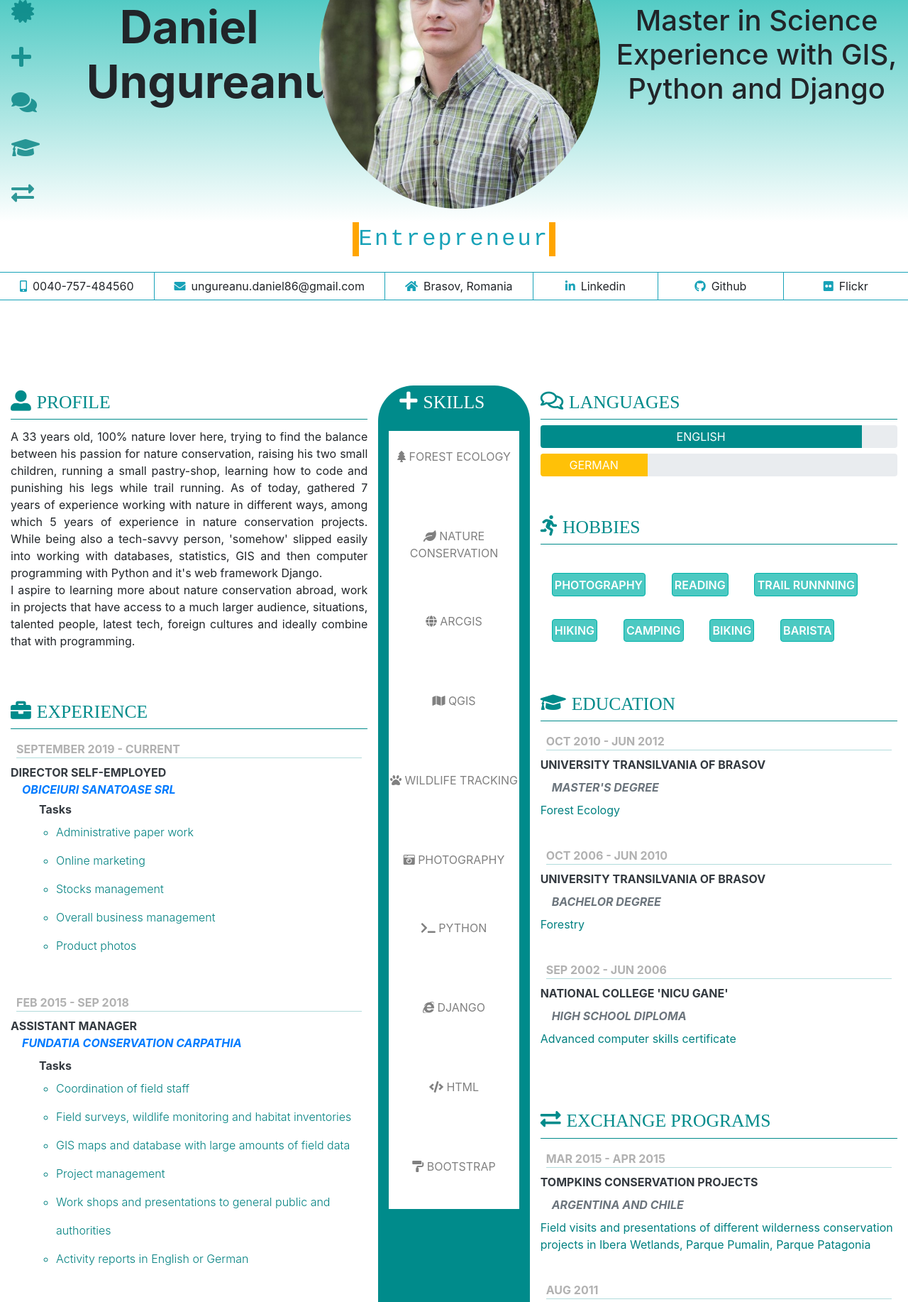
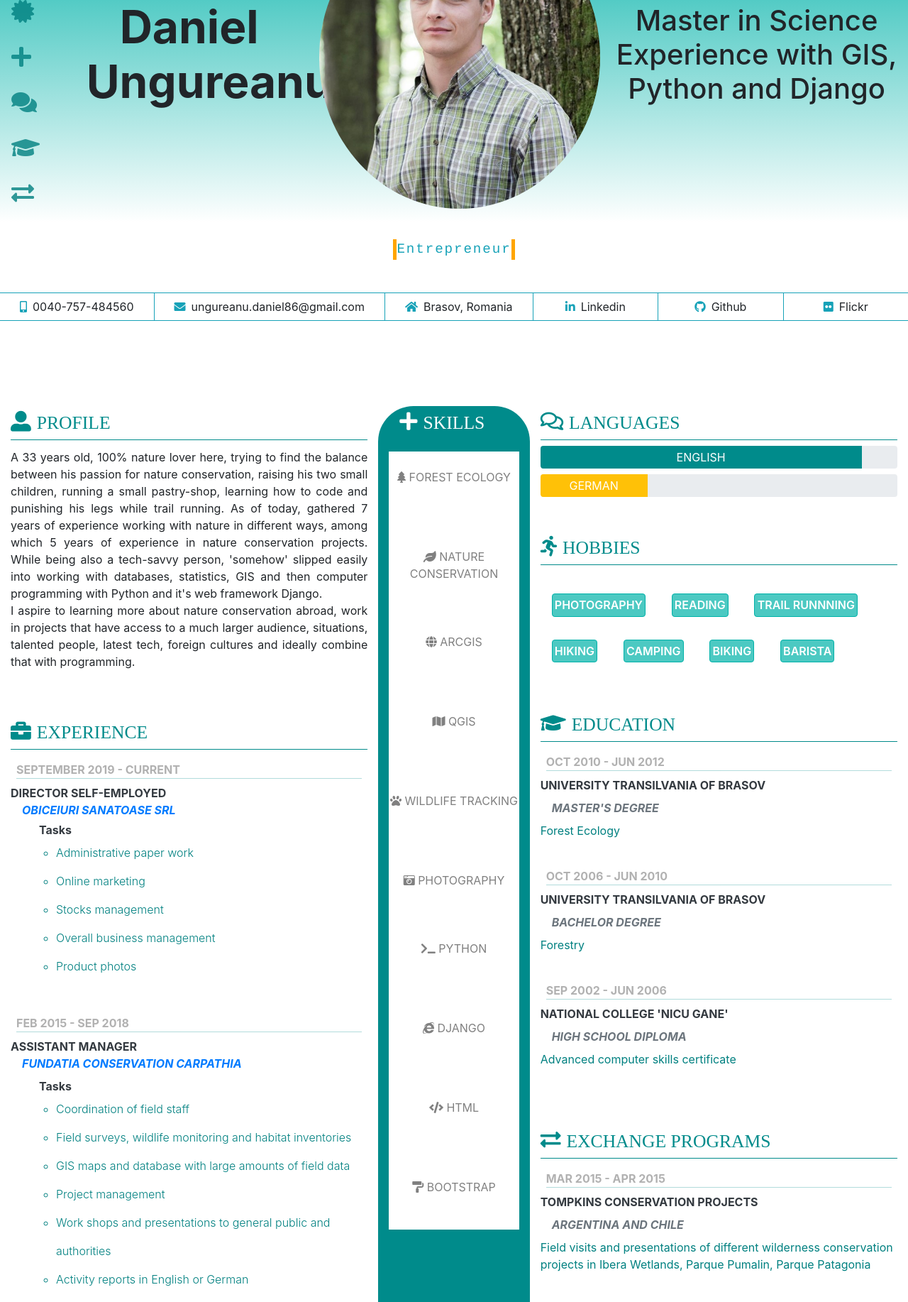
Before and after one commit to ungureanudaniel/resume1, a Django app: page / in a window 1280 px wide. Shown: the part 151-1985 px from the top of the page at 71% size. Run offline with Django 3.2, Linux system fonts and the light colour scheme; some libraries are stand-ins or nearby versions.

Commit message:
Rearranged typewriter animation

```diff
--- a/resumeapp/static/css/screenstyle.css
+++ b/resumeapp/static/css/screenstyle.css
@@ -14,7 +14,7 @@
  --typewriterfont: Courier, monospace;
  --chapterindent:2.6em;
  --taskssize: 1.4vw;
- --typewriter_top: 1em;
+ --typewriter_top: 0.6em;
  --profile_box_top:13em;
  --headshot_height: 100%;
 }
@@ -97,7 +97,7 @@ html {
   letter-spacing: 0.1em;
  	animation: typing 10s steps(30, end), blink .90s step-end infinite;
     white-space: nowrap;
-    font-size: 2rem;
+    font-size: 1.2rem;
     font-family: var(--typewriterfont);
     font-weight: 70%;
     border-right: 0.3em solid orange;
--- a/resumeapp/templates/resume1/home.html
+++ b/resumeapp/templates/resume1/home.html
@@ -87,7 +87,7 @@
 
 
 <!-- animation showing different hobbies, some kind of typewriter ......... -->
-    <div class="col justify-content-center text-center d-block text-info">
+    <div class="col justify-content-center text-center d-block text-info mt-4 mb-4">
       <p class="typewriter"></p>
     </div>
 
```
